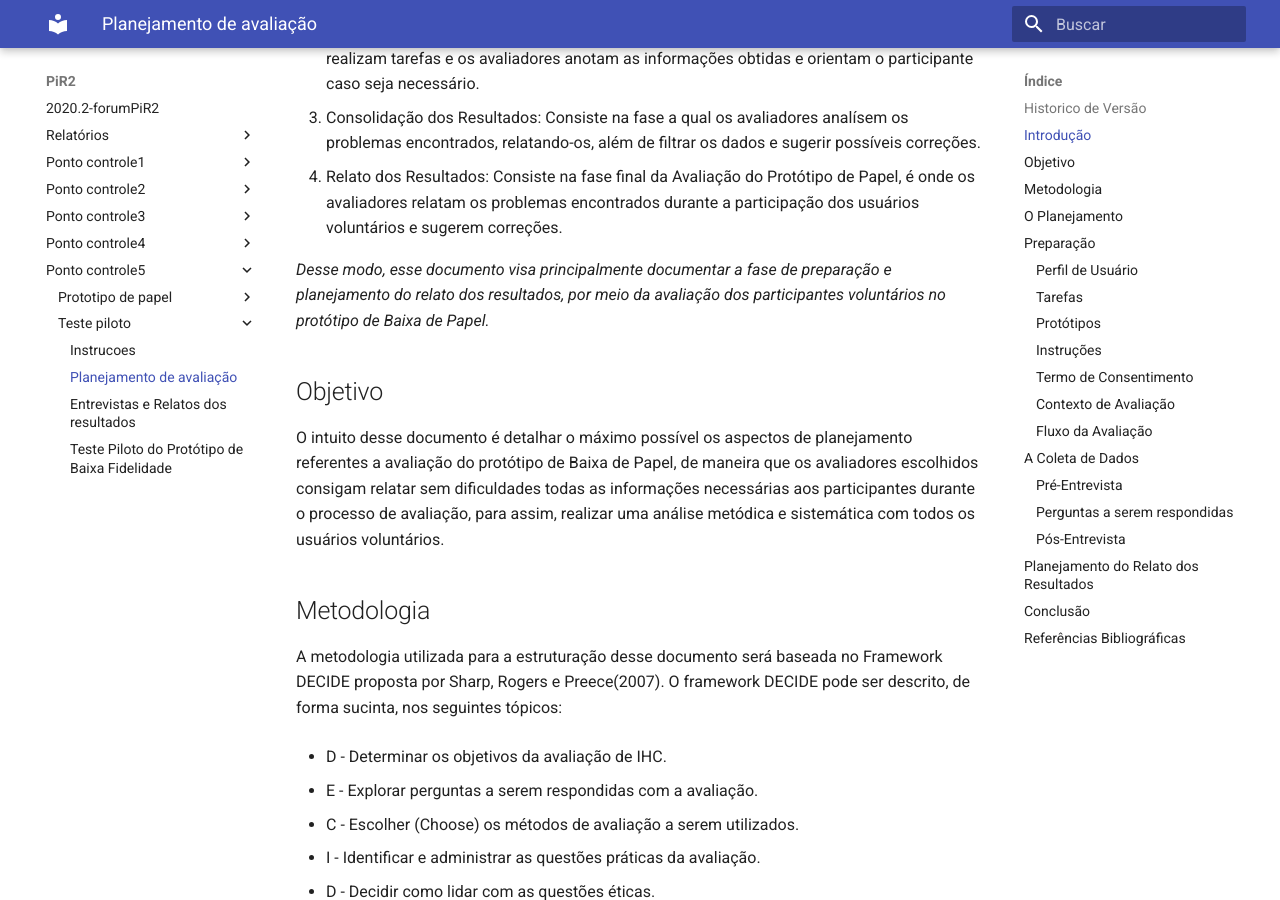
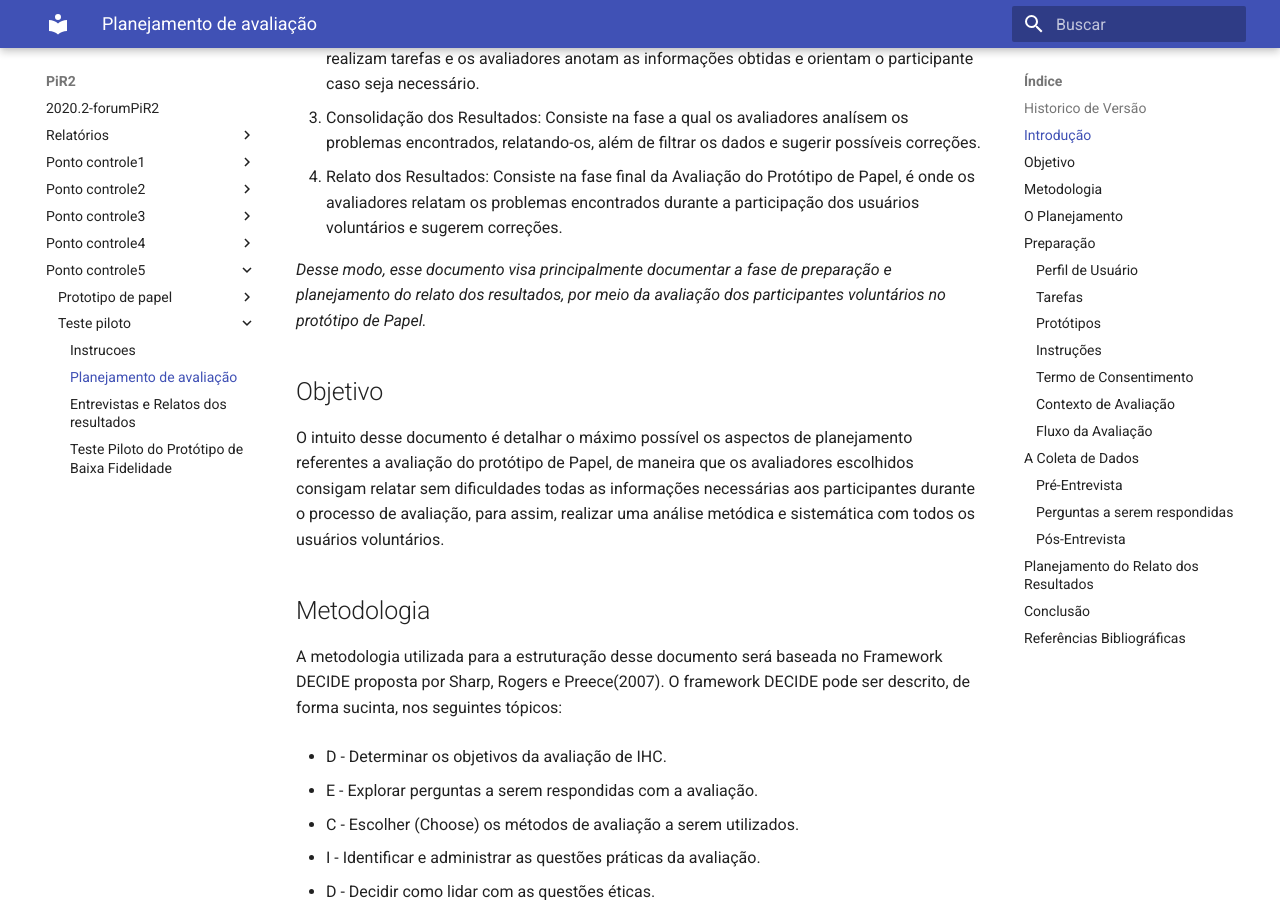
Before and after one commit to liversonp/2020.2-forumPiR2, an MkDocs documentation site: the page built from docs/ponto_controle5/teste_piloto/planejamento_da_avaliacao.md, in a window 1280 px wide and 900 px high, scrolled down 718 px. Built offline with MkDocs 1.6.1 and Material for MkDocs 9.7.7, drawn with Linux system fonts in a browser that asks for light colours; some of the changed text lies outside the part shown.

Commit message:
Update planejamento_da_avaliacao.md

```diff
--- a/docs/ponto_controle5/teste_piloto/planejamento_da_avaliacao.md
+++ b/docs/ponto_controle5/teste_piloto/planejamento_da_avaliacao.md
@@ -21,10 +21,10 @@ Segundo o livro Interação Humano computador de Simone Barbosa e Bruno Silva, a
 4. Relato dos Resultados:
     Consiste na fase final da Avaliação do Protótipo de Papel, é onde os avaliadores relatam os problemas encontrados durante a participação dos usuários voluntários e sugerem correções.
 
-*Desse modo, esse documento visa principalmente documentar a fase de preparação e planejamento do relato dos resultados, por meio da avaliação dos participantes voluntários no protótipo de Baixa de Papel.*
+*Desse modo, esse documento visa principalmente documentar a fase de preparação e planejamento do relato dos resultados, por meio da avaliação dos participantes voluntários no protótipo de Papel.*
 
 ## Objetivo
-O intuito desse documento é detalhar o máximo possível os aspectos de planejamento referentes a avaliação do protótipo de Baixa de Papel, de maneira que os avaliadores escolhidos consigam relatar sem dificuldades todas as informações necessárias aos participantes durante o processo de avaliação, para assim, realizar uma análise metódica e sistemática com todos os usuários voluntários.
+O intuito desse documento é detalhar o máximo possível os aspectos de planejamento referentes a avaliação do protótipo de Papel, de maneira que os avaliadores escolhidos consigam relatar sem dificuldades todas as informações necessárias aos participantes durante o processo de avaliação, para assim, realizar uma análise metódica e sistemática com todos os usuários voluntários.
 
 ## Metodologia
 
@@ -85,11 +85,11 @@ Devido ao atual cenário pandêmico vivenciado durante o ano de 2021. a avaliaç
 As tarefas serão organizadas na seguinte ordem:
 * Confirmação do usuário sobre o termo de consentimento necessário para a realização da avaliação.
 * Pré-Entrevista (Coleta de dados simples sobre o uso do usuário dentro da plataforma).
-* Avaliação com o protótipo (Baixa de Papel).
+* Avaliação com o protótipo (Protótipo de Papel).
 * Pós-Entrevista (Coleta de dados como foi a experiência do Usuário dentro da plataforma).
 
 ## A Coleta de Dados
-Parte a qual será definida como serão feitas a coleta de dado em relação a entrevista de avaliação do protótipo de papel por meio dos participantes voluntários.
+Parte a qual será definida como serão feitas a coleta de dado em relação a entrevista de avaliação do Protótipo de Papel por meio dos participantes voluntários.
 
 ### Pré-Entrevista
 A Pré-Entrevista serve para ter um breve contexto sobre o participante e sua experiência sobre o portal analisado (Fórum Pir2).
```
